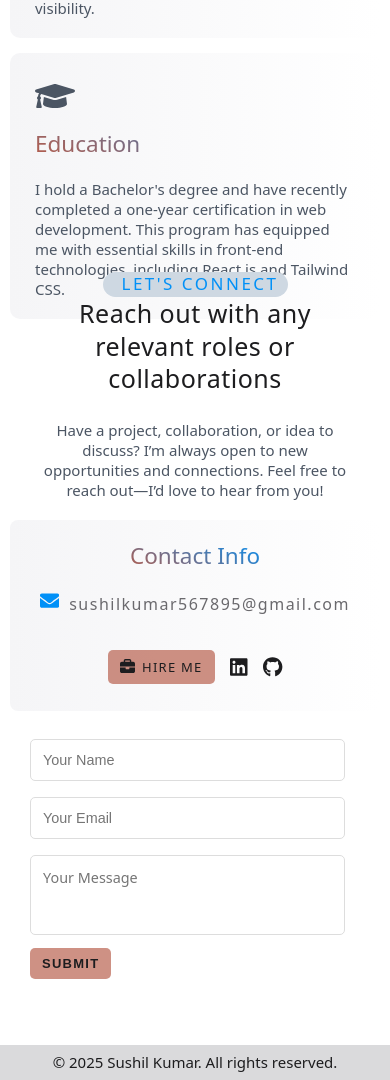
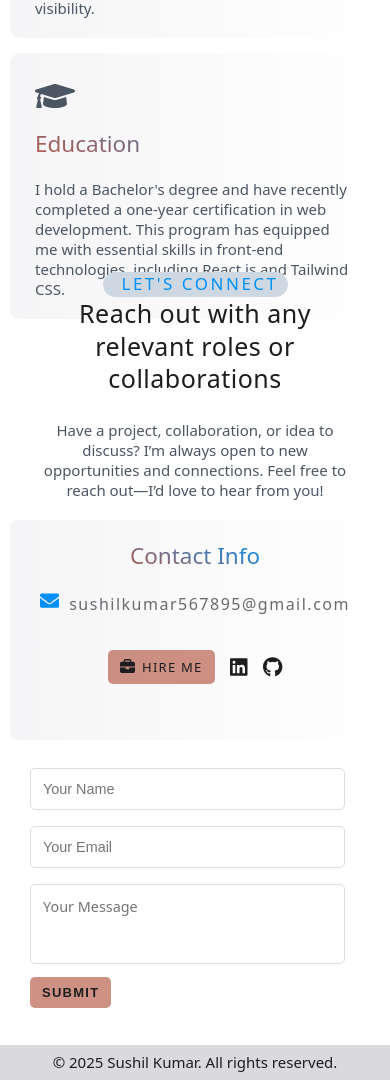
Before and after one commit to SushilKumar567/5-portfolio-website, a React (Vite) app: page / in a window 390 px wide. Shown: the part 4439-5519 px from the top of the page. Built offline with nearby package versions, Linux system fonts and the light colour scheme.

Commit message:
files were updated

```diff
--- a/src/Components/06-Contact/03-Media.css
+++ b/src/Components/06-Contact/03-Media.css
@@ -30,6 +30,7 @@
     background: white;
     margin: 10px;
     padding: 10px;
+    height: 260px;
   }
   .logos {
     display: none;
```
